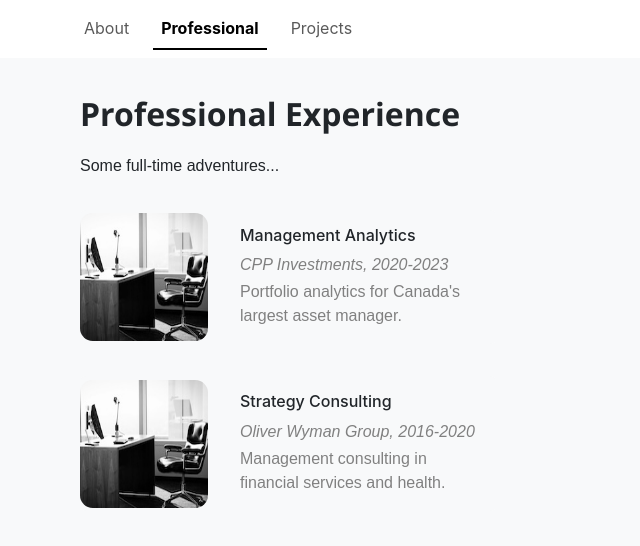
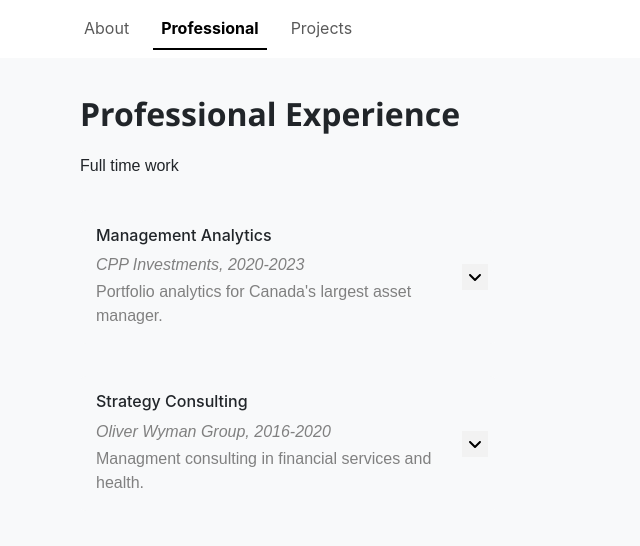
Before and after one commit to dgutkin/personal-website, a React (Create React App) app: page /professional in a window 1280 px wide. Shown: the top 546 px of the page, without its empty margins (0-640 px from the left). Built offline with nearby package versions, Linux system fonts and the light colour scheme.

Commit message:
Add accordion to professional

```diff
--- a/src/pages/Professional.js
+++ b/src/pages/Professional.js
@@ -2,25 +2,45 @@
 import Row from 'react-bootstrap/Row';
 import Col from 'react-bootstrap/Col';
 import Card from 'react-bootstrap/Card';
+import Accordion from 'react-bootstrap/Accordion';
+import { useAccordionButton } from 'react-bootstrap/AccordionButton';
+
+import { FontAwesomeIcon } from '@fortawesome/react-fontawesome'
+import { faAngleDown } from '@fortawesome/free-solid-svg-icons'
 
 import '../styles/App.css';
 import '../styles/Professional.css';
 
+function CustomToggle({ children, eventKey }) {
+    const decoratedOnClick = useAccordionButton(eventKey);
+
+    return (
+      <button
+        type="button"
+        style={{ background: '#f2f2f2', border: 'none', marginRight: '0.5rem' }}
+        onClick={decoratedOnClick}
+      >
+        <FontAwesomeIcon icon={faAngleDown}/>
+      </button>
+    );
+}
+
 function Professional() {
+
     return(
         <Container fluid className="professional-container animate" id="professional">
 
             <Row>
                 <p id="name">Professional Experience</p>
                 <br/>
-                <p>Some full-time adventures...</p>
+                <p>Full time work</p>
             </Row>
 
             <Row>
                 <Col className="card-list">
 
+                    <Accordion>
                         <Card className="professional-card">
-                        <Card.Img className="card-image" src="Work.jpg" />
                             <Card.Body>
                                 <Card.Title>Management Analytics</Card.Title>
                                 <Card.Text className="card-timeframe">CPP Investments, 2020-2023</Card.Text>
@@ -28,18 +48,40 @@
                                     Portfolio analytics for Canada's largest asset manager.
                                 </Card.Text>
                             </Card.Body>
+                            <CustomToggle eventKey="0"/>
                         </Card>
+                        <Accordion.Collapse eventKey="0">
+                            <Card className="experience-card">
+                                <ul>
+                                <li className="professional-list-item"><Card.Text>Portfolio performance modelling, attribution and executive communication</Card.Text></li>
+                                <li className="professional-list-item"><Card.Text>Data pipeline engineering w/ Python, Airflow and Tableau</Card.Text></li>
+                                </ul>
+                            </Card>
+                        </Accordion.Collapse>
+                    </Accordion>
 
-                    <Card className="professional-card">
-                        <Card.Img className="card-image" src="Work.jpg" />
+                    <Accordion>
+                        <Card className="professional-card professional-card-non-first">
                             <Card.Body>
                                 <Card.Title>Strategy Consulting</Card.Title>
                                 <Card.Text className="card-timeframe">Oliver Wyman Group, 2016-2020</Card.Text>
                                 <Card.Text>
-                                Management consulting in financial services and health.
+                                    Managment consulting in financial services and health.
                                 </Card.Text>
                             </Card.Body>
+                            <CustomToggle eventKey="0"/>
                         </Card>
+                        <Accordion.Collapse eventKey="0">
+                            <Card className="experience-card">
+                                <ul>
+                                <li className="professional-list-item"><Card.Text>Pandemic forecast and scenario modelling for public and client use</Card.Text></li>
+                                <li className="professional-list-item"><Card.Text>Capital reserve stress test risk modelling for a large financial institution</Card.Text></li>
+                                <li className="professional-list-item"><Card.Text>Business transformation strategy for a regional health system</Card.Text></li>
+                                </ul>
+                            </Card>
+                        </Accordion.Collapse>
+                    </Accordion>
+
                 </Col>
             </Row>
         </Container>
```
Lines whose indentation alone changed are shown as unchanged.
